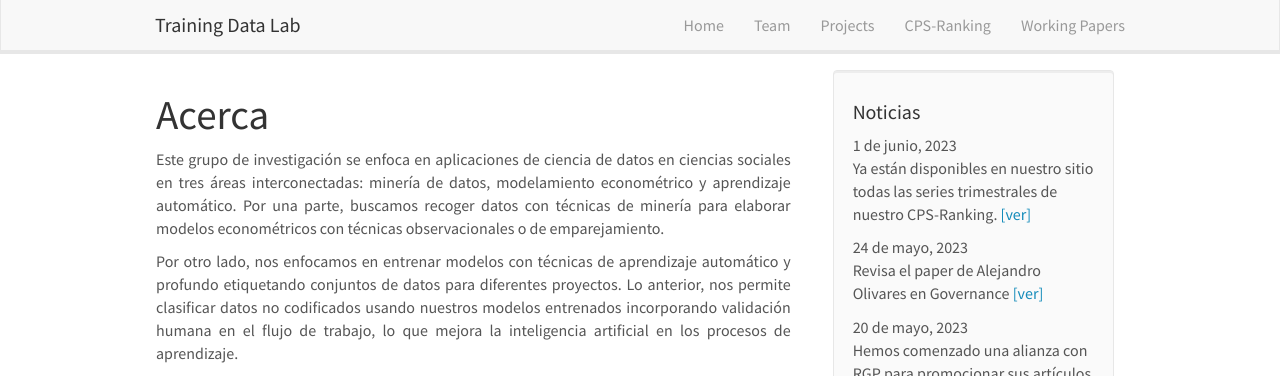
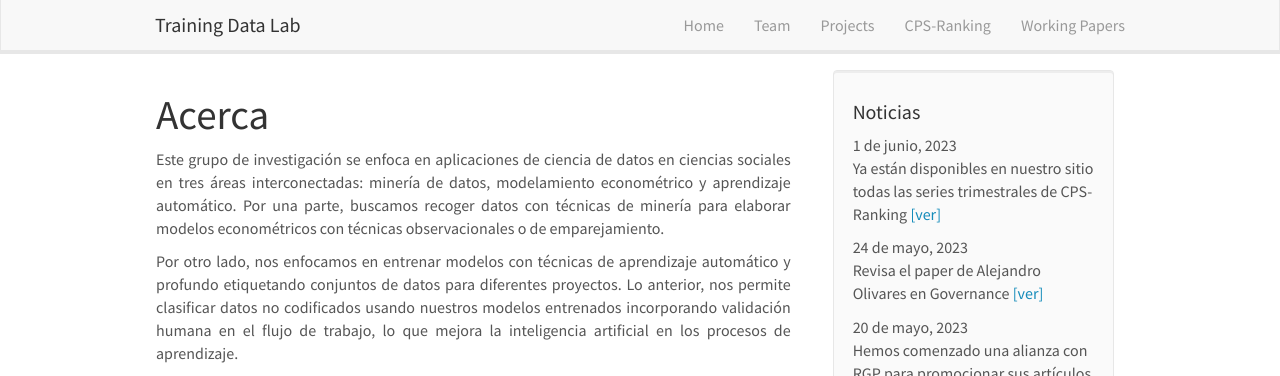
Before and after one commit to training-datalab/old-training-datalab.com, a Jekyll site: the page built from _pages/about_spanish.md, in a window 1280 px wide. Shown: the top 376 px of the page. Built offline with Jekyll 4.4.1, drawn with Linux system fonts in a browser that asks for light colours; nearby versions of some CDN libraries.

Commit message:
Update news_spanish.yml

```diff
--- a/_data/news_spanish.yml
+++ b/_data/news_spanish.yml
@@ -1,5 +1,5 @@
 - date: 1 de junio, 2023
-  headline: "Ya están disponibles en nuestro sitio todas las series trimestrales de nuestro CPS-Ranking."
+  headline: "Ya están disponibles en nuestro sitio todas las series trimestrales de CPS-Ranking"
   newslink: <a href="https://training-datalab.com/projects/cps-ranking">[ver]</a>
 
 - date: 24 de mayo, 2023
```
